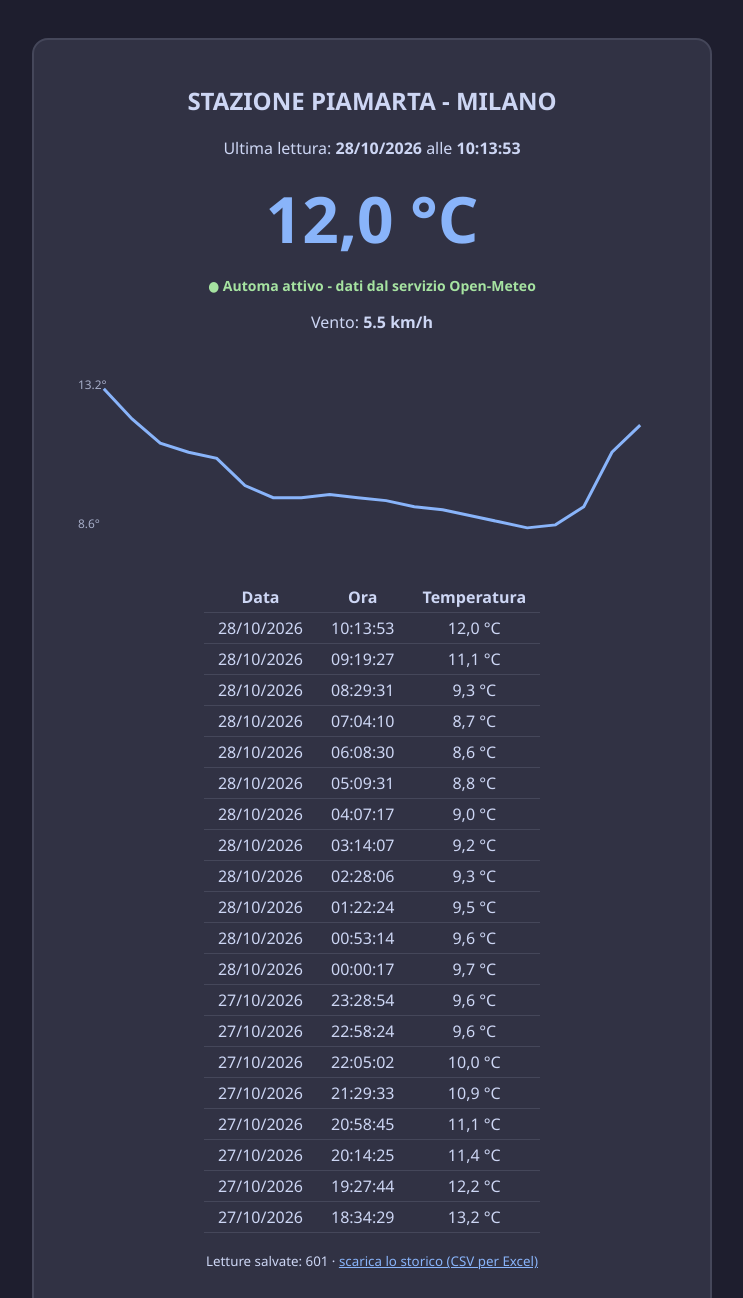
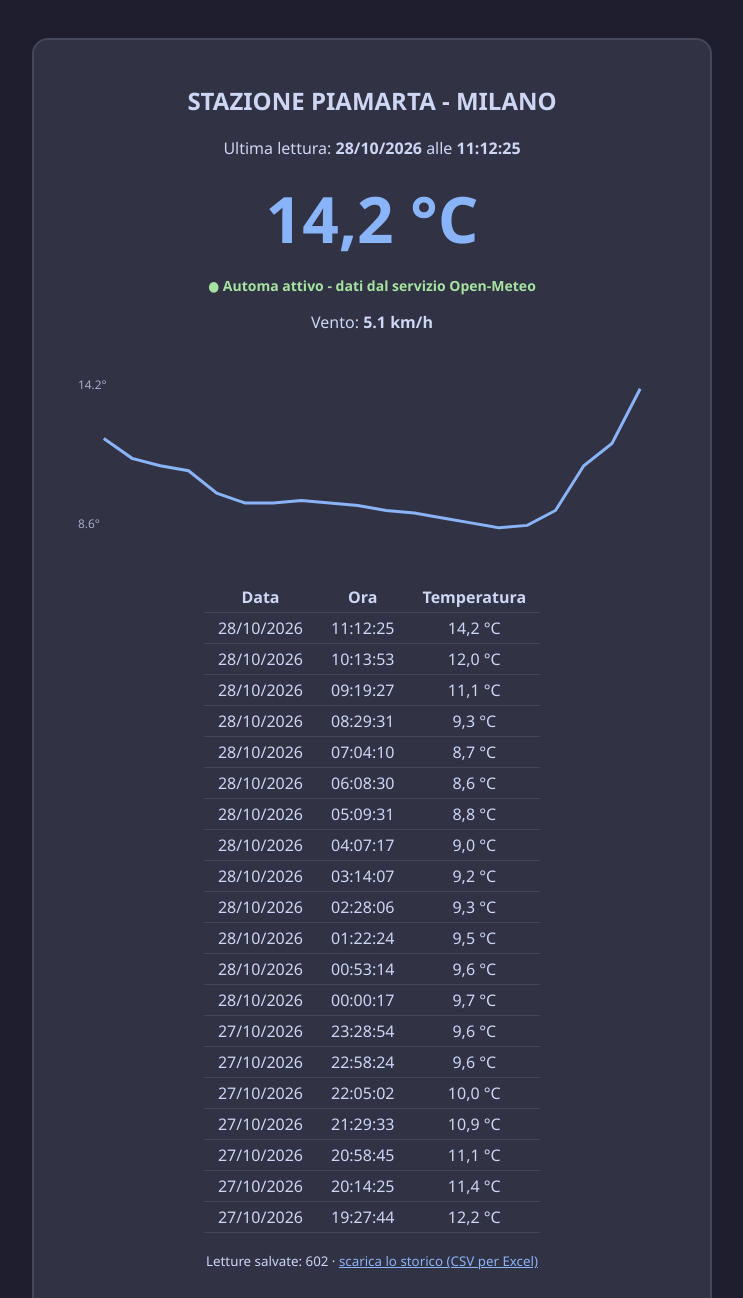
Before and after one commit to chasedeleon/automa-meteo-python, a plain HTML site: page docs/index.html in a window 1280 px wide. Shown: the top 1298 px of the page, without its empty margins (268-1011 px from the left). Drawn offline with Linux system fonts and the light colour scheme.

Commit message:
Lettura automatica 28/10/2026 11:12

```diff
--- a/docs/database_temperatura.csv
+++ b/docs/database_temperatura.csv
@@ -600,3 +600,4 @@ Data;Ora;Temperatura_C
 28/10/2026;08:29:31;9,3
 28/10/2026;09:19:27;11,1
 28/10/2026;10:13:53;12,0
+28/10/2026;11:12:25;14,2
--- a/docs/index.html
+++ b/docs/index.html
@@ -20,13 +20,13 @@
 <body>
 <div class="card">
   <h2>STAZIONE PIAMARTA - MILANO</h2>
-  <p>Ultima lettura: <b>28/10/2026</b> alle <b>10:13:53</b></p>
-  <div class="valore">12,0 °C</div>
+  <p>Ultima lettura: <b>28/10/2026</b> alle <b>11:12:25</b></p>
+  <div class="valore">14,2 °C</div>
   <p class="status">● Automa attivo - dati dal servizio Open-Meteo</p>
-    <p>Vento: <b>5.5 km/h</b></p>
-  <svg viewBox="0 0 600 200" role="img" aria-label="Grafico delle temperature"><text x="4" y="30" class="asse">13.2°</text><text x="4" y="170" class="asse">8.6°</text><polyline fill="none" stroke="#89b4fa" stroke-width="3" points="30.0,30.0 58.4,60.4 86.8,84.8 115.3,93.9 143.7,100.0 172.1,127.4 200.5,139.6 228.9,139.6 257.4,136.5 285.8,139.6 314.2,142.6 342.6,148.7 371.1,151.7 399.5,157.8 427.9,163.9 456.3,170.0 484.7,167.0 513.2,148.7 541.6,93.9 570.0,66.5"/></svg>
-  <table><tr><th>Data</th><th>Ora</th><th>Temperatura</th></tr><tr><td>28/10/2026</td><td>10:13:53</td><td>12,0 °C</td></tr><tr><td>28/10/2026</td><td>09:19:27</td><td>11,1 °C</td></tr><tr><td>28/10/2026</td><td>08:29:31</td><td>9,3 °C</td></tr><tr><td>28/10/2026</td><td>07:04:10</td><td>8,7 °C</td></tr><tr><td>28/10/2026</td><td>06:08:30</td><td>8,6 °C</td></tr><tr><td>28/10/2026</td><td>05:09:31</td><td>8,8 °C</td></tr><tr><td>28/10/2026</td><td>04:07:17</td><td>9,0 °C</td></tr><tr><td>28/10/2026</td><td>03:14:07</td><td>9,2 °C</td></tr><tr><td>28/10/2026</td><td>02:28:06</td><td>9,3 °C</td></tr><tr><td>28/10/2026</td><td>01:22:24</td><td>9,5 °C</td></tr><tr><td>28/10/2026</td><td>00:53:14</td><td>9,6 °C</td></tr><tr><td>28/10/2026</td><td>00:00:17</td><td>9,7 °C</td></tr><tr><td>27/10/2026</td><td>23:28:54</td><td>9,6 °C</td></tr><tr><td>27/10/2026</td><td>22:58:24</td><td>9,6 °C</td></tr><tr><td>27/10/2026</td><td>22:05:02</td><td>10,0 °C</td></tr><tr><td>27/10/2026</td><td>21:29:33</td><td>10,9 °C</td></tr><tr><td>27/10/2026</td><td>20:58:45</td><td>11,1 °C</td></tr><tr><td>27/10/2026</td><td>20:14:25</td><td>11,4 °C</td></tr><tr><td>27/10/2026</td><td>19:27:44</td><td>12,2 °C</td></tr><tr><td>27/10/2026</td><td>18:34:29</td><td>13,2 °C</td></tr></table>
-  <p><small>Letture salvate: 601 · <a href="database_temperatura.csv">scarica lo storico (CSV per Excel)</a></small></p>
+    <p>Vento: <b>5.1 km/h</b></p>
+  <svg viewBox="0 0 600 200" role="img" aria-label="Grafico delle temperature"><text x="4" y="30" class="asse">14.2°</text><text x="4" y="170" class="asse">8.6°</text><polyline fill="none" stroke="#89b4fa" stroke-width="3" points="30.0,80.0 58.4,100.0 86.8,107.5 115.3,112.5 143.7,135.0 172.1,145.0 200.5,145.0 228.9,142.5 257.4,145.0 285.8,147.5 314.2,152.5 342.6,155.0 371.1,160.0 399.5,165.0 427.9,170.0 456.3,167.5 484.7,152.5 513.2,107.5 541.6,85.0 570.0,30.0"/></svg>
+  <table><tr><th>Data</th><th>Ora</th><th>Temperatura</th></tr><tr><td>28/10/2026</td><td>11:12:25</td><td>14,2 °C</td></tr><tr><td>28/10/2026</td><td>10:13:53</td><td>12,0 °C</td></tr><tr><td>28/10/2026</td><td>09:19:27</td><td>11,1 °C</td></tr><tr><td>28/10/2026</td><td>08:29:31</td><td>9,3 °C</td></tr><tr><td>28/10/2026</td><td>07:04:10</td><td>8,7 °C</td></tr><tr><td>28/10/2026</td><td>06:08:30</td><td>8,6 °C</td></tr><tr><td>28/10/2026</td><td>05:09:31</td><td>8,8 °C</td></tr><tr><td>28/10/2026</td><td>04:07:17</td><td>9,0 °C</td></tr><tr><td>28/10/2026</td><td>03:14:07</td><td>9,2 °C</td></tr><tr><td>28/10/2026</td><td>02:28:06</td><td>9,3 °C</td></tr><tr><td>28/10/2026</td><td>01:22:24</td><td>9,5 °C</td></tr><tr><td>28/10/2026</td><td>00:53:14</td><td>9,6 °C</td></tr><tr><td>28/10/2026</td><td>00:00:17</td><td>9,7 °C</td></tr><tr><td>27/10/2026</td><td>23:28:54</td><td>9,6 °C</td></tr><tr><td>27/10/2026</td><td>22:58:24</td><td>9,6 °C</td></tr><tr><td>27/10/2026</td><td>22:05:02</td><td>10,0 °C</td></tr><tr><td>27/10/2026</td><td>21:29:33</td><td>10,9 °C</td></tr><tr><td>27/10/2026</td><td>20:58:45</td><td>11,1 °C</td></tr><tr><td>27/10/2026</td><td>20:14:25</td><td>11,4 °C</td></tr><tr><td>27/10/2026</td><td>19:27:44</td><td>12,2 °C</td></tr></table>
+  <p><small>Letture salvate: 602 · <a href="database_temperatura.csv">scarica lo storico (CSV per Excel)</a></small></p>
 </div>
 </body>
 </html>
```
